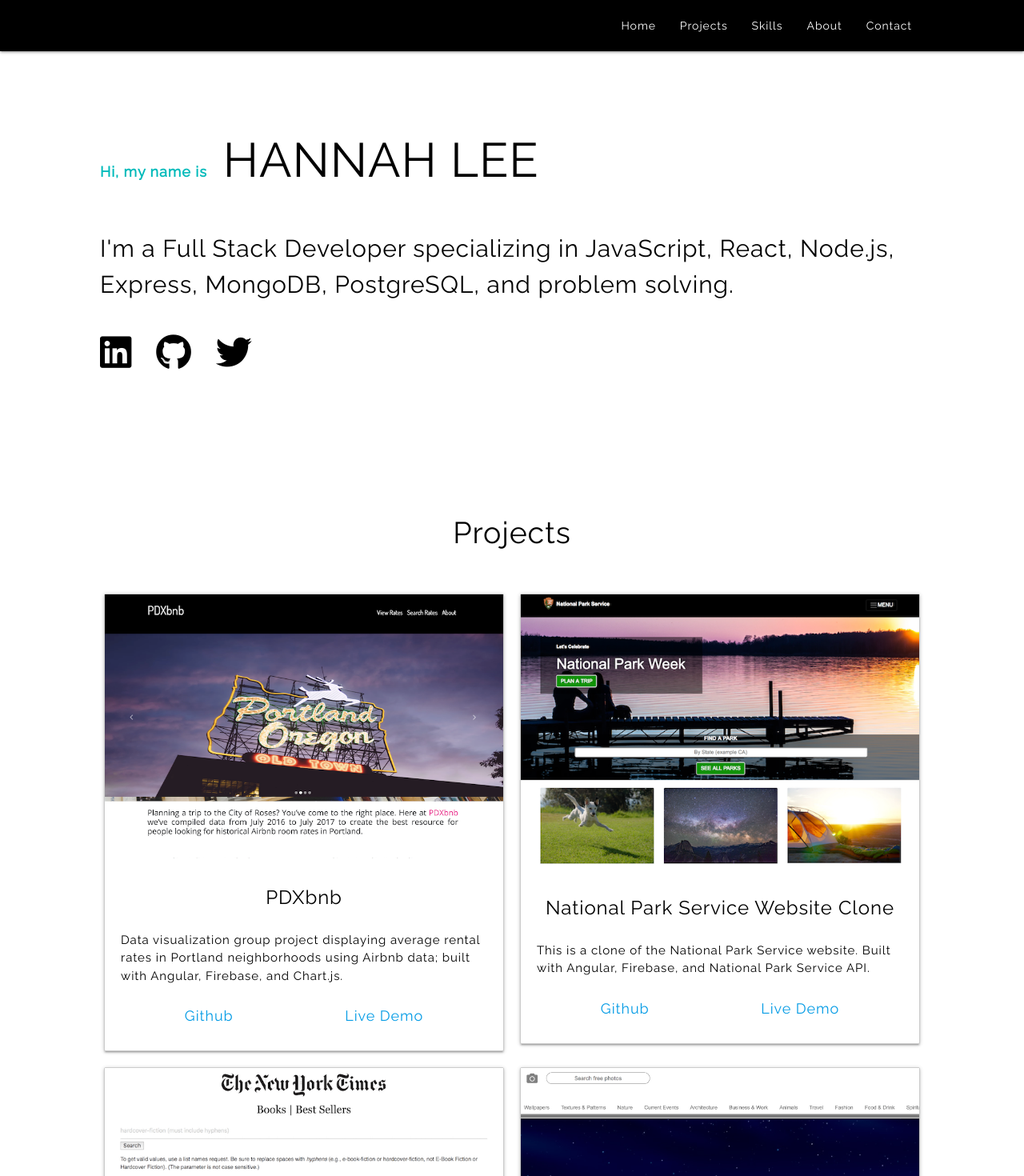
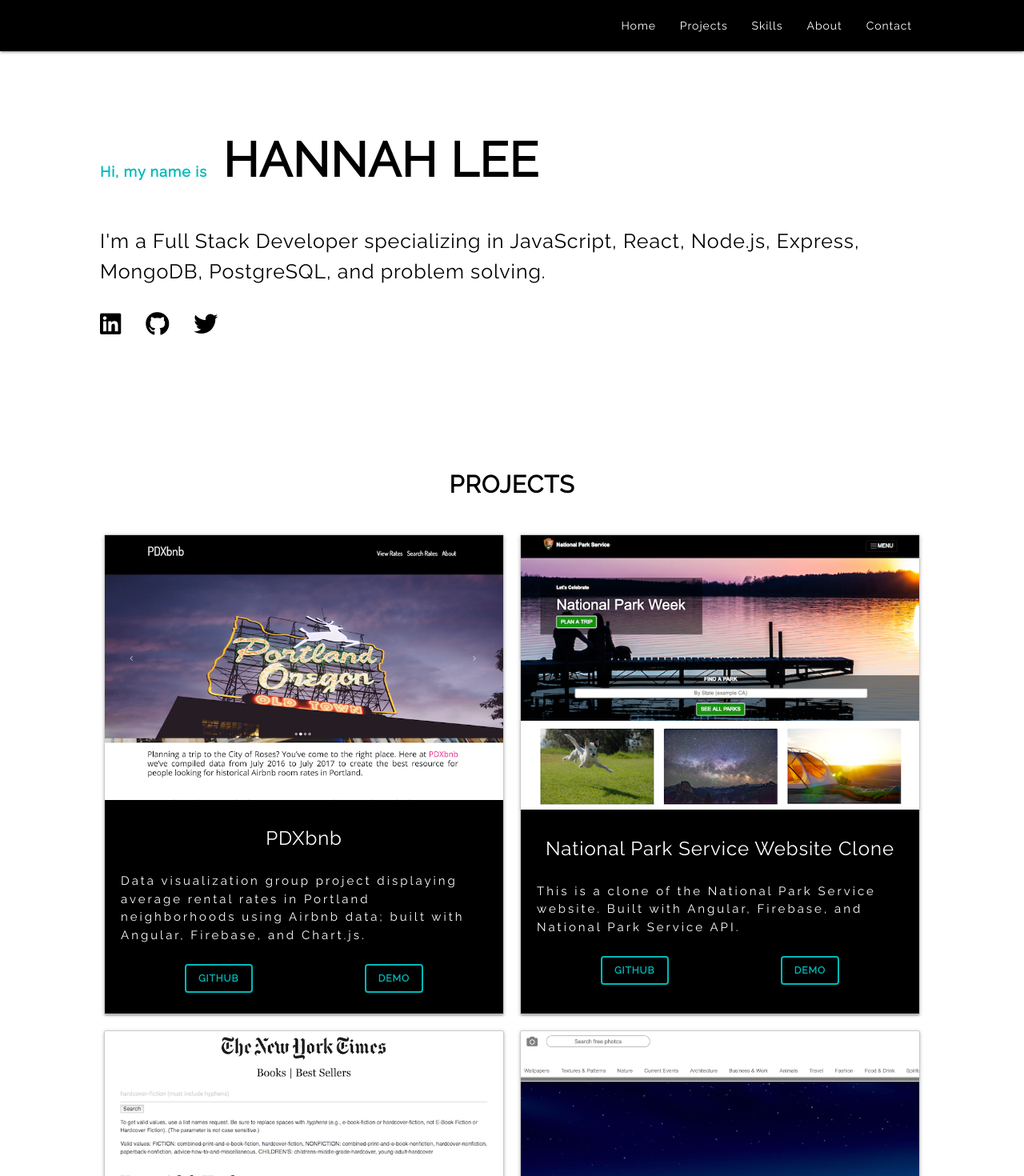
Before and after one commit to RunHannah/react-portfolio, a React (Create React App) app: page / in a window 1280 px wide. Shown: the top 1470 px of the page at 80% size. Built offline with nearby package versions, Linux system fonts and the light colour scheme.

Commit message:
Work on colors and font sizes.

```diff
--- a/src/App.css
+++ b/src/App.css
@@ -48,21 +48,22 @@ body {
 .name p {
   margin-right: 20px;
   color: #00baba;
-  font-weight: bolder;
+  font-weight: 900;
   font-size: 18px;
 }
 
 .landing-intro {
-  font-size: 4em;
+  font-size: 60px;
+  font-weight: 900;
 }
 
 .landing-intro-text {
-  font-size: 2em;
+  font-size: 25px;
 }
 
 .landing-grid a {
   color: black;
-  font-size: 3em;
+  font-size: 30px;
   padding-right: 30px;
 }
 
@@ -74,7 +75,8 @@ body {
 
 .project-title {
   text-align: center;
-  font-size: 2.5em;
+  font-size: 30px;
+  font-weight: 900;
 }
 
 .cards {
@@ -87,15 +89,17 @@ body {
   flex: 0 0 500px;
   margin: 10px;
   border: 1px solid #ccc;
+  background-color: black;
+  height: 600px;
 }
 .card img {
-  /* max-width: 100%; */
   width: 100%;
-  /* height: 400px; */
+  height: auto;
   /* object-fit: scale-down; */
 }
 .card > .text {
   padding: 0 20px 20px;
+  color: white;
 }
 
 .card-title {
@@ -111,6 +115,19 @@ body {
   font-size: 18px;
 }
 
+.text > .links a {
+  color: #00baba;
+  font-size: 12px;
+  font-weight: 900;
+  padding: 7px 15px 7px 15px;
+  border: solid 2px #00baba;
+  border-radius: 4px;
+}
+
+.project-info {
+  letter-spacing: 0.2em;
+}
+
 /* Skills */
 .skills {
   text-align: center;
@@ -118,7 +135,8 @@ body {
 }
 
 .tech-skills {
-  font-size: 2.5em;
+  font-size: 30px;
+  font-weight: 900;
 }
 
 .wrapper {
@@ -132,7 +150,8 @@ body {
 
 /* About */
 .about {
-  font-size: 2.5em;
+  font-size: 30px;
+  font-weight: 900;
 }
 
 /* Contact */
@@ -140,11 +159,12 @@ body {
   display: block;
   padding: 15px;
   padding-bottom: 50px;
-  font-size: 18px;
+  font-size: 16px;
 }
 
 .contact-me {
-  font-size: 2.5em;
+  font-size: 30px;
+  font-weight: 900;
 }
 
 .contact-list i {
@@ -155,13 +175,13 @@ body {
 
 .footer {
   color: white;
-  background: #000000; /* fallback for old browsers */
+  background: #000000;
 }
 
 .social-links i {
   color: white;
-  font-size: 4em;
-  padding: 50px;
+  font-size: 50px;
+  padding: 40px;
 }
 
 .social-links {
--- a/src/components/contact.jsx
+++ b/src/components/contact.jsx
@@ -7,7 +7,7 @@ class Contact extends Component {
         <div className="row">
           <div className="col s12 m8">
             {/* <div className="row"> */}
-            <h2 className="about">About</h2>
+            <h2 className="about">ABOUT</h2>
             <hr />
             <p>
               Curiosity and the ability to work on interesting ideas and
@@ -21,7 +21,7 @@ class Contact extends Component {
 
             <div className="row">
               <div className="col s12 m2">
-                <p style={{ fontWeight: 'bolder' }}>Education</p>
+                <p>EDUCATION</p>
               </div>
               <div className="col s12 m9">
                 <p>Epicodus, Software Development Certificate</p>
@@ -37,7 +37,7 @@ class Contact extends Component {
             </div>
             <div className="row">
               <div className="col s12 m2">
-                <p style={{ fontWeight: 'bolder' }}>Interests</p>
+                <p>INTERESTS</p>
               </div>
               <div className="col s12 m9">
                 <p>
@@ -59,7 +59,7 @@ class Contact extends Component {
           </div>
 
           <div className="col s12 m4 contact-div">
-            <h2 className="contact-me">Contact Me</h2>
+            <h2 className="contact-me">CONTACT ME</h2>
             <hr />
             <div className="contact-list">
               <p>
--- a/src/components/projects.jsx
+++ b/src/components/projects.jsx
@@ -11,7 +11,7 @@ class Projects extends Component {
 
     return (
       <div className="projects">
-        <p className="project-title">Projects</p>
+        <p className="project-title">PROJECTS</p>
 
         <article className="cards">
           {projects.map((project, index) => (
@@ -19,13 +19,13 @@ class Projects extends Component {
               <img src={project.img} alt="project" />
               <div className="text">
                 <p className="card-title">{project.name}</p>
-                <p>{project.info}</p>
+                <p className="project-info">{project.info}</p>
                 <span className="links">
                   <a href={project.githubLink} target="_blank">
-                    Github
+                    GITHUB
                   </a>
                   <a href={project.liveLink} target="_blank">
-                    Live Demo
+                    DEMO
                   </a>
                 </span>
               </div>
--- a/src/components/skills.jsx
+++ b/src/components/skills.jsx
@@ -16,7 +16,7 @@ class Skills extends Component {
   render() {
     return (
       <div className="skills container">
-        <p className="tech-skills">Technical Skills</p>
+        <p className="tech-skills">TECHNICAL SKILLS</p>
         <div className="row wrapper tech-images">
           <img className="col s12 m12 l12" src={reactLogo} alt="React" />
           <img
```
